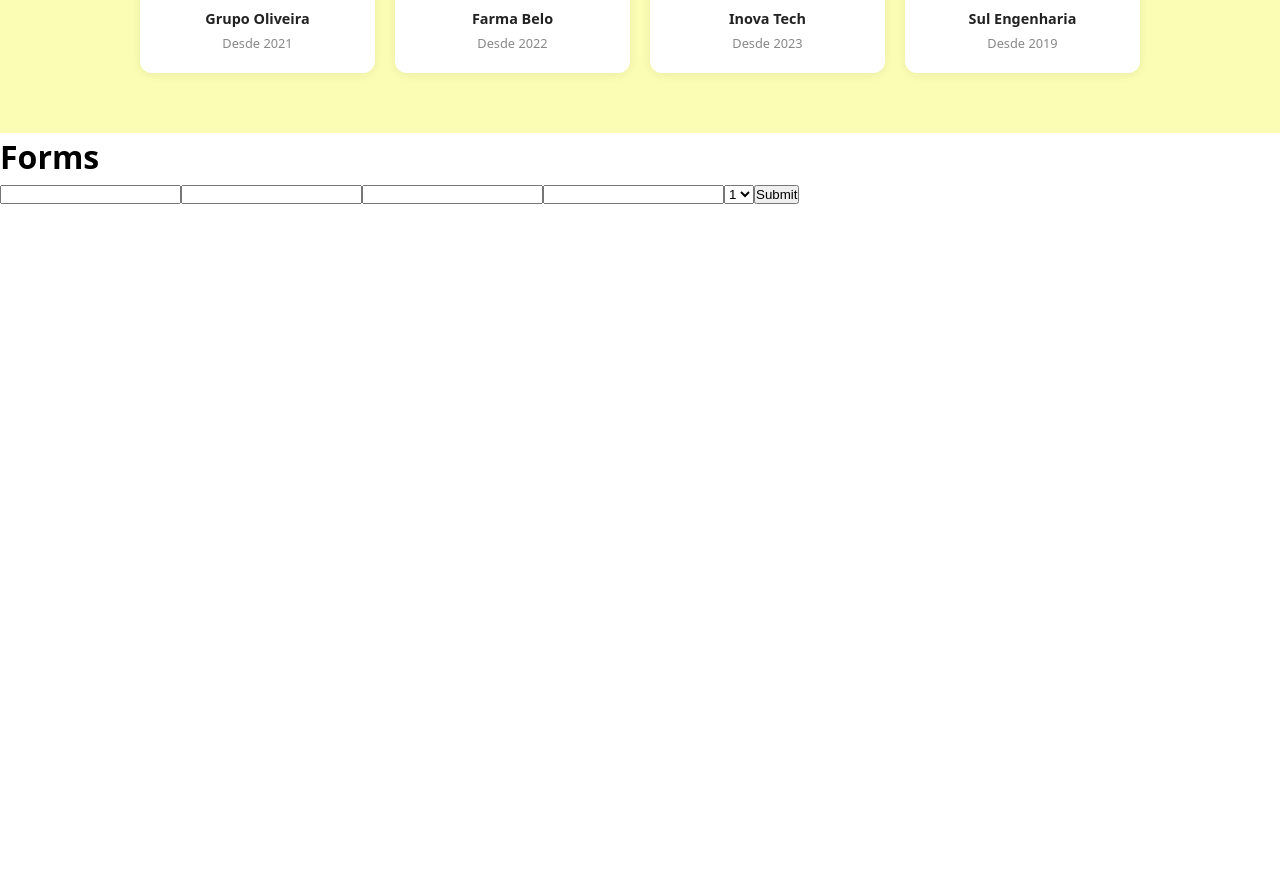
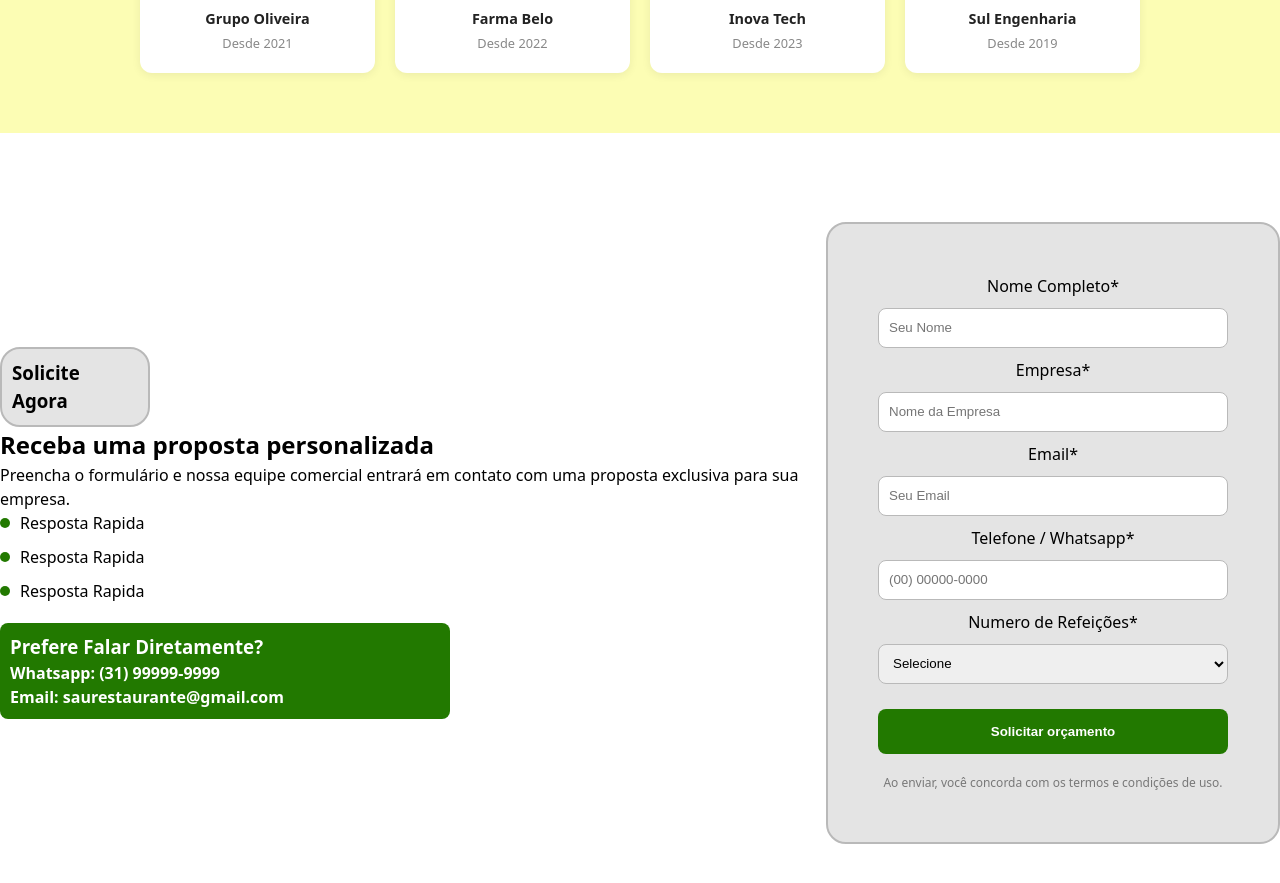
Before and after one commit to Guelmcf/Landing-page-sau, a React (Vite) app: page / in a window 1280 px wide. Shown: the part 4280-5163 px from the top of the page. Before the commit the page ends 4485 px from the top, so only its background shows below. Built offline with nearby package versions, Linux system fonts and the light colour scheme.

Commit message:
added the inittial laout for the forms

```diff
--- a/src/components/forms.css
+++ b/src/components/forms.css
@@ -0,0 +1,102 @@
+.forms-container {
+    display: flex;
+    flex-direction: row;
+    justify-content: center;
+    align-items: center;
+    height: 100vh;
+}
+
+.forms {
+    display: flex;
+    flex-direction: column;
+    justify-content: center;
+    align-items: center;
+    gap: 10px;
+
+    background-color: rgb(228, 228, 228);
+    padding: 50px;
+    border-radius: 20px;
+    border: 2px solid rgb(185, 185, 185);
+}
+
+.forms .cx-txt {
+    width: 350px;
+    height: 40px;
+    border-radius: 8px;
+    border: 1px solid rgb(185, 185, 185);
+    padding-left: 10px;
+}
+
+.forms .Btn-forms {
+    width: 350px;
+    height: 45px;
+    border-radius: 8px;
+    border: none;
+    background-color: rgb(34, 121, 0);
+    color: white;
+    font-weight: bold;
+    cursor: pointer;
+    margin-top: 15px;
+
+}
+
+.termofserice {
+    font-size: 12px;
+    color: rgb(120, 120, 120);
+    margin-top: 10px;
+}
+
+.Solicite{
+    display: flex;
+    flex-direction: row;
+    justify-content: center;
+    align-items: center;
+
+    background-color: rgb(228, 228, 228);
+    border-radius: 20px;
+    border: 2px solid rgb(185, 185, 185);
+
+    width: 150px;
+    padding: 10px;
+}
+
+.talk-direct{
+    display: flex;
+    flex-direction: column;
+    justify-content:left;
+    align-items: left;
+
+    background-color: rgb(34, 121, 0);
+    border-radius: 8px;
+    border: none;
+    color: white;
+    font-weight: bold;
+    cursor: pointer;
+
+    width: 450px;
+    padding: 10px;
+    margin-top: 20px;
+}
+
+.cto{
+    display: flex;
+    flex-direction: column;
+    justify-content: left;
+    align-items: left;
+    gap: 10px;
+}
+
+.cto-item{
+    display: flex;
+    flex-direction: row;
+    justify-content: left;
+    align-items: center;
+    gap: 10px;
+}
+
+.innerball{
+    width: 10px;
+    height: 10px;
+    border-radius: 50%;
+    background-color: rgb(34, 121, 0);
+}
--- a/src/components/forms.tsx
+++ b/src/components/forms.tsx
@@ -28,14 +28,44 @@ const [mealNumbers, setMealNumbers] = useState('')
     localStorage.setItem('enviou', 'true')
 }
     return (
-        <div>
-            <h1>Forms</h1>
+        <div className='forms-container'>
+
+            <div>
+                <h3 className='Solicite'>Solicite Agora</h3>
+                <h2>Receba uma proposta personalizada</h2>
+                <p>Preencha o formulário e nossa equipe comercial entrará em contato com uma proposta exclusiva para sua empresa.</p>
+
+                <ul className='cto'>
+                    <div className='cto-item'>
+                     <span className='innerball'></span><li>Resposta Rapida</li>
+                    </div>
+                    <div className='cto-item'>
+                     <span className='innerball'></span><li>Resposta Rapida</li>
+                    </div>
+                    <div className='cto-item'>
+                     <span className='innerball'></span><li>Resposta Rapida</li>
+                    </div>
+                </ul>
+
+                <div className='talk-direct'>
+                    <h3>Prefere Falar Diretamente?</h3>
+                    <p>Whatsapp: <span>(31) 99999-9999</span></p>
+                    <p>Email: <span>saurestaurante@gmail.com</span></p>
+                </div>
+            </div>
+
             <div className='forms'>
-                <input type="text" name="Name" id="" value={name} onChange={(e) => setName(e.target.value)} />
-                <input type="text" name="Company" id="" value={company} onChange={(e) => setCompany(e.target.value)} />
-                <input type="email" name="Email" id="" value={email} onChange={(e) => setEmail(e.target.value)} />
-                <input type="tel" name="phone" id="" value={phone} onChange={(e) => setPhone(e.target.value)} />
-                <select name="meal-numbers" id="" value={mealNumbers} onChange={(e) => setMealNumbers(e.target.value)}>
+                Nome Completo*
+                <input type="text" name="Name" id="" value={name} onChange={(e) => setName(e.target.value)} placeholder='Seu Nome' className='cx-txt'/>
+                Empresa*
+                <input type="text" name="Company" id="" value={company} onChange={(e) => setCompany(e.target.value)} placeholder='Nome da Empresa' className='cx-txt'/>
+                Email*
+                <input type="email" name="Email" id="" value={email} onChange={(e) => setEmail(e.target.value)} placeholder='Seu Email' className='cx-txt'/>
+                Telefone / Whatsapp*
+                <input type="tel" name="phone" id="" value={phone} onChange={(e) => setPhone(e.target.value)} placeholder='(00) 00000-0000' className='cx-txt'/>
+                Numero de Refeições*
+                <select name="meal-numbers" id="" value={mealNumbers} onChange={(e) => setMealNumbers(e.target.value)} className='cx-txt'>
+                    <option value="">Selecione</option>
                     <option value="1">1</option>
                     <option value="2">2</option>
                     <option value="3">3</option>
@@ -43,7 +73,8 @@ const [mealNumbers, setMealNumbers] = useState('')
                     <option value="5">5</option>
                 </select>
 
-            <button onClick={() => handleSubmit()}>Submit</button>
+            <button onClick={() => handleSubmit()} className='Btn-forms'>Solicitar orçamento</button>
+            <p className='termofserice'>Ao enviar, você concorda com os termos e condições de uso.</p>
             </div>
         </div>
     )
```
